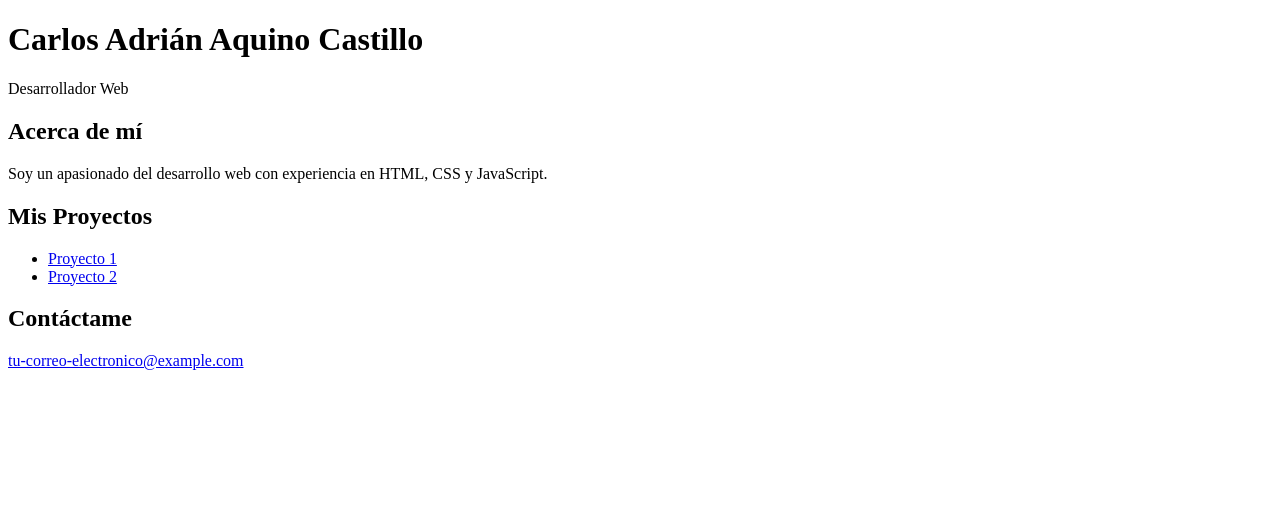
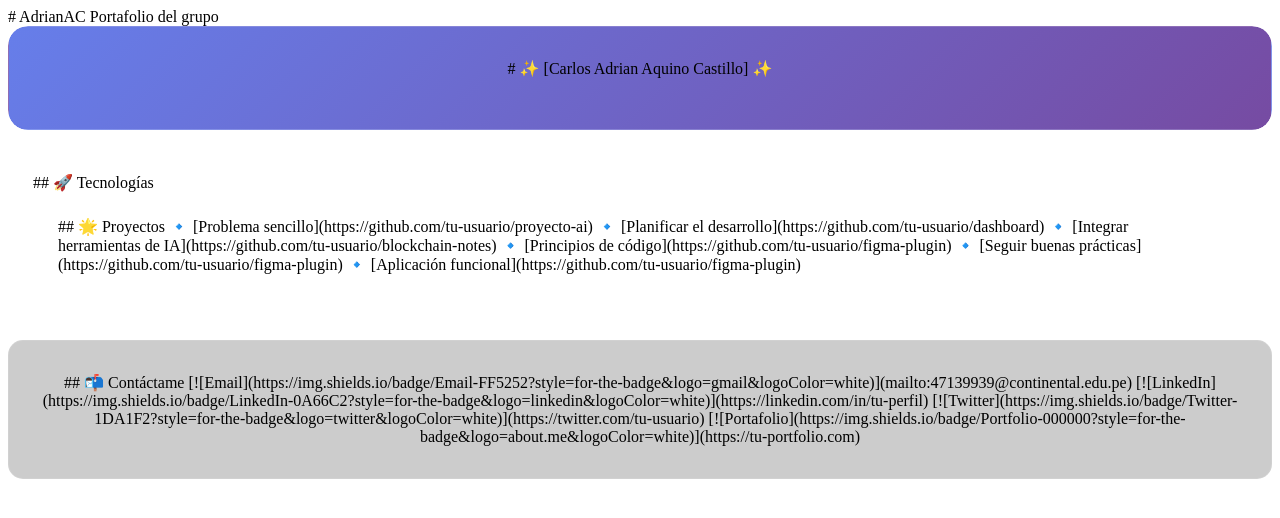
Before and after one commit to Helladrian0/CarlosAC, a plain HTML site: page index.html in a window 1280 px wide. Drawn offline with Linux system fonts and the light colour scheme.

Commit message:
Update index.html

```diff
--- a/index.html
+++ b/index.html
@@ -1,33 +1,53 @@
-<!DOCTYPE html>
-<html lang="es">
-<head>
-    <meta charset="UTF-8">
-    <meta name="viewport" content="width=device-width, initial-scale=1.0">
-    <title>Carlos Adrián Aquino Castillo</title>
-    <link rel="stylesheet" href="styles.css">
-</head>
-<body>
-    <header>
-        <h1>Carlos Adrián Aquino Castillo</h1>
-        <p>Desarrollador Web</p>
-    </header>
-    <main>
-        <section id="about">
-            <h2>Acerca de mí</h2>
-            <p>Soy un apasionado del desarrollo web con experiencia en HTML, CSS y JavaScript.</p>
-        </section>
-        <section id="projects">
-            <h2>Mis Proyectos</h2>
-            <ul>
-                <li><a href="#">Proyecto 1</a></li>
-                <li><a href="#">Proyecto 2</a></li>
-            </ul>
-        </section>
-        <section id="contact">
-            <h2>Contáctame</h2>
-            <p><a href="mailto:tu-correo-electronico@example.com">tu-correo-electronico@example.com</a></p>
-        </section>
-    </main>
-    <script src="script.js"></script>
-</body>
-</html>
+# AdrianAC
+Portafolio del grupo
+<div align="center" style="border-radius: 20px; overflow: hidden;">
+  <div style="background: linear-gradient(135deg, #667eea 0%, #764ba2 100%); padding: 2rem; border-radius: 15px; box-shadow: 0 8px 32px rgba(0, 0, 0, 0.18); backdrop-filter: blur(8px); -webkit-backdrop-filter: blur(8px); border: 1px solid rgba(255, 255, 255, 0.18);">
+
+# ✨ [Carlos Adrian Aquino Castillo] ✨
+
+<h3> </h3>
+
+  </div>
+</div>
+
+<br>
+
+<div style="display: flex; flex-wrap: wrap; gap: 1rem; justify-content: center;">
+
+<div style="background: rgba(255, 255, 255, 0.1); padding: 1.5rem; border-radius: 12px; flex: 1; min-width: 250px; backdrop-filter: blur(10px); border: 1px solid rgba(255, 255, 255, 0.2);">
+
+## 🚀 Tecnologías
+
+<div style="background: rgba(255, 255, 255, 0.1); padding: 1.5rem; border-radius: 12px; flex: 1; min-width: 250px; backdrop-filter: blur(10px); border: 1px solid rgba(255, 255, 255, 0.2);">
+
+## 🌟 Proyectos
+
+🔹 [Problema sencillo](https://github.com/tu-usuario/proyecto-ai)
+
+🔹 [Planificar el desarrollo](https://github.com/tu-usuario/dashboard)
+
+🔹 [Integrar herramientas de IA](https://github.com/tu-usuario/blockchain-notes)
+
+🔹 [Principios de código](https://github.com/tu-usuario/figma-plugin)
+
+🔹 [Seguir buenas prácticas](https://github.com/tu-usuario/figma-plugin)
+
+🔹 [Aplicación funcional](https://github.com/tu-usuario/figma-plugin)
+
+</div>
+
+</div>
+
+<br>
+
+<div style="background: rgba(0, 0, 0, 0.2); padding: 2rem; border-radius: 15px; text-align: center; backdrop-filter: blur(5px); border: 1px solid rgba(255, 255, 255, 0.1);">
+
+
+## 📬 Contáctame
+
+[![Email](https://img.shields.io/badge/Email-FF5252?style=for-the-badge&logo=gmail&logoColor=white)](mailto:47139939@continental.edu.pe)
+[![LinkedIn](https://img.shields.io/badge/LinkedIn-0A66C2?style=for-the-badge&logo=linkedin&logoColor=white)](https://linkedin.com/in/tu-perfil)
+[![Twitter](https://img.shields.io/badge/Twitter-1DA1F2?style=for-the-badge&logo=twitter&logoColor=white)](https://twitter.com/tu-usuario)
+[![Portafolio](https://img.shields.io/badge/Portfolio-000000?style=for-the-badge&logo=about.me&logoColor=white)](https://tu-portfolio.com)
+
+</div>
```
